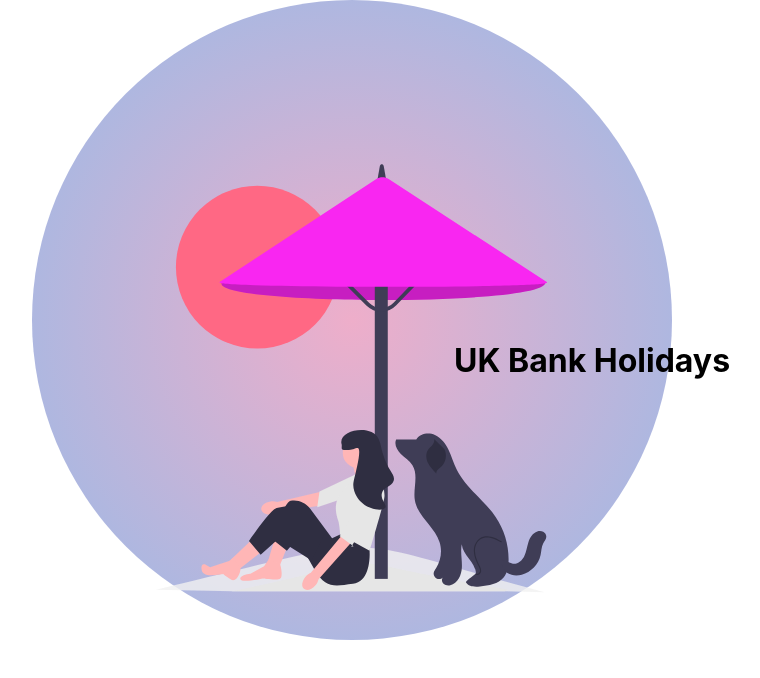
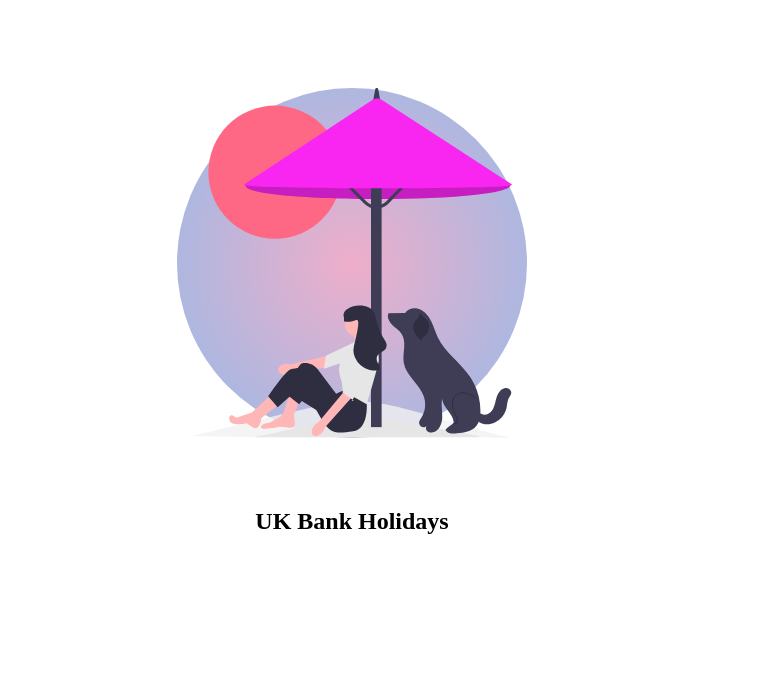
Before and after one commit to MARICEL30/uk-bank-holidays, a React (Create React App) app: page / in a window 1280 px wide. Shown: the top 678 px of the page, without its empty margins (288-1048 px from the left). Built offline with nearby package versions, Linux system fonts and the light colour scheme.

Commit message:
refactor code

```diff
--- a/src/App.js
+++ b/src/App.js
@@ -1,5 +1,5 @@
 import './App.css';
-import { Header } from './Header';
+import { Header } from './components/Header';
 
 
 
--- a/src/Header.js
+++ b/src/components/Header.js
@@ -8,36 +8,35 @@ export const Header = () => {
             <Icon>
                 <WomanIcon />
             </Icon>
-            <P> UK Bank Holidays</P>
+            <P className="scrolling"> UK Bank Holidays</P>
         </Container>
     );
 }
 
 const Container = styled.div`
     display: flex;
-    flex-direction: row;
+    flex-direction: column;
     justify-content: center;
-    margin: 0 auto;
-    min-width: 100%;
+    align-items: center;
+    margin: 80px auto;
+
 `;
 
+
 const Icon = styled.div`
-   position: absolute;
    border-radius: 50%;
    background: rgb(238,174,202);
    background: radial-gradient(circle, rgba(238,174,202,1) 0%, rgba(148,187,233,1) 100%);
-   width: 40rem;
-   height: 40rem;
-   z-index: 1;
+   width: 350px;
+   height: 350px;
+   margin: 0 auto;
+   z-index: -1;
 
 `;
 
 const P = styled.h1`
-    font-size: 2rem;
+    font-size: 1.5rem;
+    margin-top: 70px;
     color: #000000;
-    position: absolute;
-    padding-left: 30rem;
-    padding-top: 20rem;
-    z-index: 2;
 
 `;
--- a/src/index.css
+++ /dev/null
@@ -1,13 +0,0 @@
-body {
-  margin: 0;
-  font-family: -apple-system, BlinkMacSystemFont, 'Segoe UI', 'Roboto', 'Oxygen',
-    'Ubuntu', 'Cantarell', 'Fira Sans', 'Droid Sans', 'Helvetica Neue',
-    sans-serif;
-  -webkit-font-smoothing: antialiased;
-  -moz-osx-font-smoothing: grayscale;
-}
-
-code {
-  font-family: source-code-pro, Menlo, Monaco, Consolas, 'Courier New',
-    monospace;
-}
--- a/src/index.js
+++ b/src/index.js
@@ -1,6 +1,5 @@
 import React from 'react';
 import ReactDOM from 'react-dom/client';
-import './index.css';
 import App from './App';
 import reportWebVitals from './reportWebVitals';
 
```
Also changed, not shown: src/components/WomanIcon.js.
